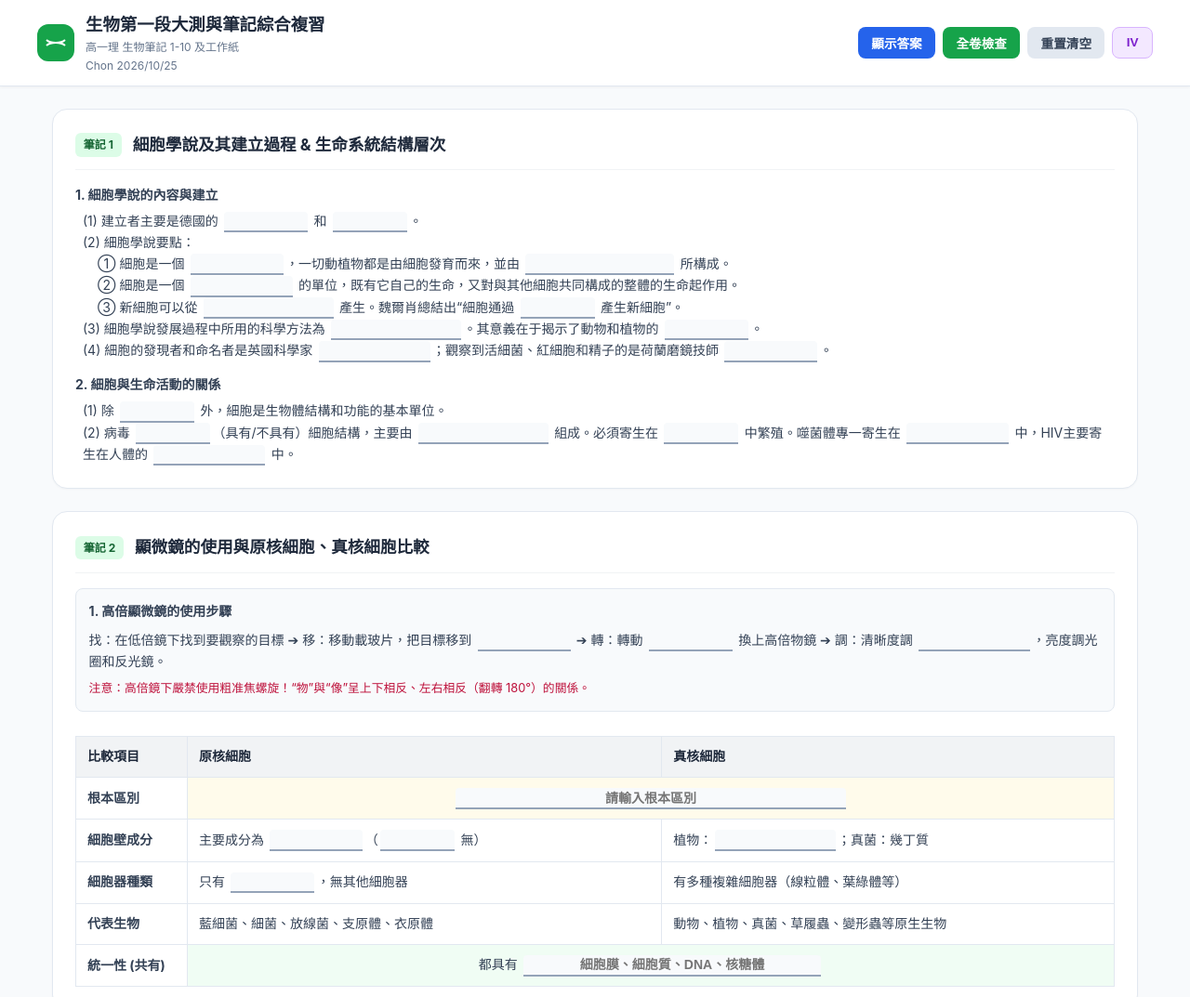
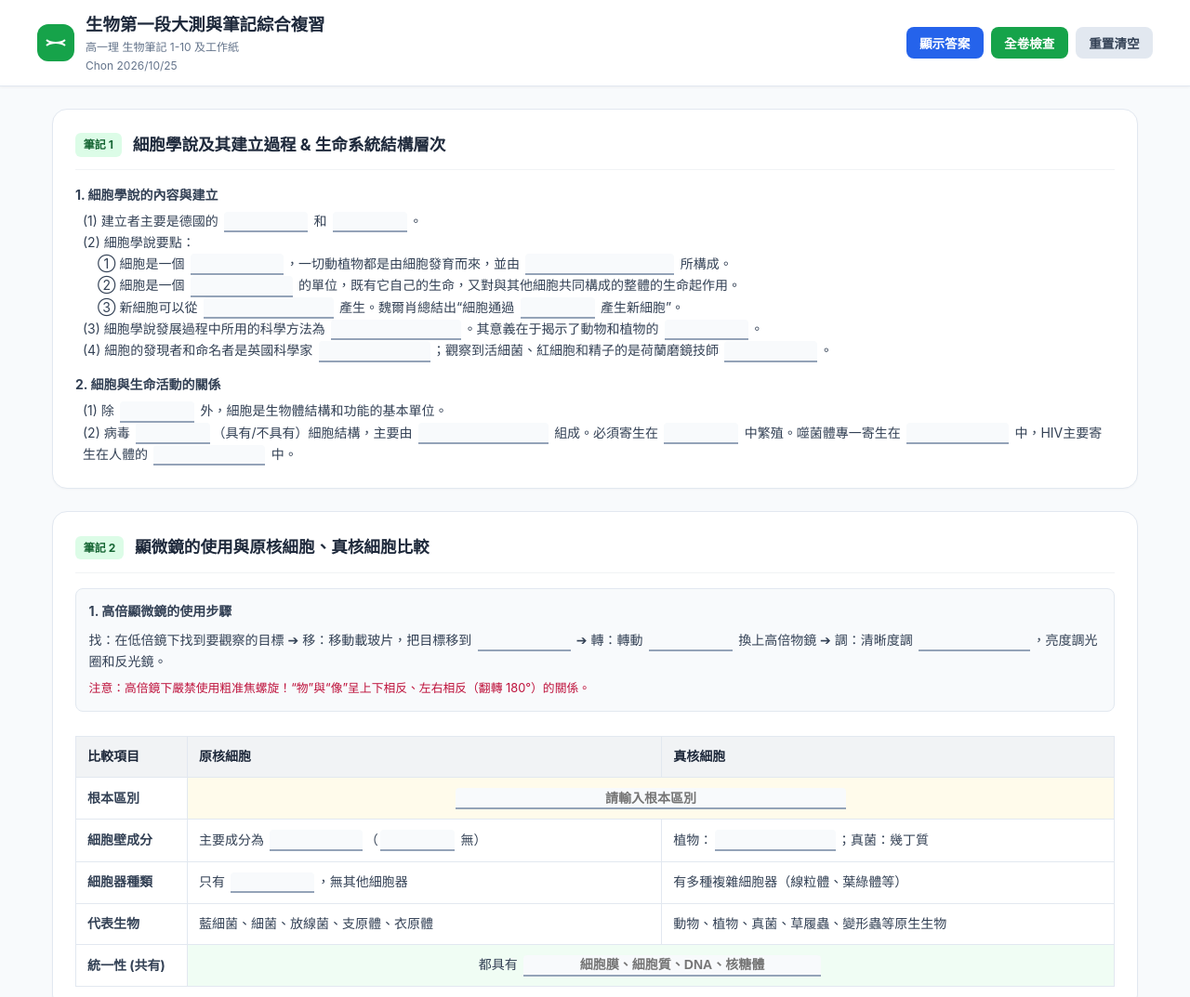
Before and after one commit to 1402004/2026-2027_SC2_T1_bio-test, a plain HTML site: page index-fs.html in a window 1280 px wide. Shown: the top 1073 px of the page at 93% size. Drawn offline with Linux system fonts and the light colour scheme.

Commit message:
Update index-fs.html

```diff
--- a/index-fs.html
+++ b/index-fs.html
@@ -108,8 +108,6 @@
         .btn-green:hover { background-color: var(--primary-dark); }
         .btn-gray { background-color: var(--slate-200); color: var(--slate-700); }
         .btn-gray:hover { background-color: #cbd5e1; }
-        .btn-purple { background-color: #f3e8ff; color: #7e22ce; border: 1px solid #d8b4fe; }
-        .btn-purple:hover { background-color: #e9d5ff; }
 
         .main-container {
             max-width: 1200px;
@@ -344,9 +342,6 @@
                 <button onclick="resetAll()" class="btn btn-gray">
                     <span>重置清空</span>
                 </button>
-                <button onclick="window.location.href='index.html'" class="btn btn-purple">
-                    <span>IV</span>
-                </button>
             </div>
         </div>
     </header>
@@ -366,6 +361,7 @@
             </div>
         </div>
 
+        <!-- 筆記 1 -->
         <section class="card">
             <div class="card-header">
                 <span class="badge">筆記 1</span>
@@ -407,6 +403,7 @@
             </div>
         </section>
 
+        <!-- 筆記 2 -->
         <section class="card">
             <div class="card-header">
                 <span class="badge">筆記 2</span>
@@ -467,6 +464,7 @@
             </div>
         </section>
 
+        <!-- 筆記 3 -->
         <section class="card">
             <div class="card-header">
                 <span class="badge">筆記 3</span>
@@ -516,6 +514,7 @@
             </div>
         </section>
 
+        <!-- 筆記 4 -->
         <section class="card">
             <div class="card-header">
                 <span class="badge">筆記 4</span>
@@ -543,6 +542,7 @@
             </div>
         </section>
 
+        <!-- 筆記 5 -->
         <section class="card">
             <div class="card-header">
                 <span class="badge">筆記 5</span>
@@ -566,6 +566,7 @@
             </div>
         </section>
 
+        <!-- 筆記 6 -->
         <section class="card">
             <div class="card-header">
                 <span class="badge">筆記 6</span>
@@ -597,6 +598,7 @@
             </div>
         </section>
 
+        <!-- 筆記 7 -->
         <section class="card">
             <div class="card-header">
                 <span class="badge">筆記 7</span>
@@ -647,6 +649,7 @@
             </div>
         </section>
 
+        <!-- 筆記 8 -->
         <section class="card">
             <div class="card-header">
                 <span class="badge">筆記 8</span>
@@ -673,6 +676,7 @@
             </div>
         </section>
 
+        <!-- 筆記 9 -->
         <section class="card">
             <div class="card-header">
                 <span class="badge">筆記 9</span>
@@ -728,6 +732,7 @@
             </div>
         </section>
 
+        <!-- 筆記 10 -->
         <section class="card">
             <div class="card-header">
                 <span class="badge">筆記 10</span>
@@ -748,6 +753,7 @@
             </div>
         </section>
 
+        <!-- 生物練習題 / 工作紙題目實戰 -->
         <section class="card">
             <div class="card-header">
                 <span class="badge badge-amber">生物練習題</span>
@@ -755,6 +761,7 @@
             </div>
 
             <div style="display: flex; flex-direction: column; gap: 1.25rem; font-size: 0.875rem;">
+                <!-- 第1題 -->
                 <div style="background-color: var(--slate-50); padding: 1rem; border-radius: 0.75rem; border: 1px solid var(--slate-200);">
                     <p style="font-weight: 700;">第 1 題：兩種單細胞生物觀察（甲與乙）</p>
                     <div class="table-container" style="margin: 0.5rem 0;">
@@ -776,6 +783,7 @@
                     </p>
                 </div>
 
+                <!-- 第2題 -->
                 <div style="background-color: var(--slate-50); padding: 1rem; border-radius: 0.75rem; border: 1px solid var(--slate-200);">
                     <p style="font-weight: 700;">第 2 題：分泌蛋白 Y 標記追蹤數據分析</p>
                     <div class="table-container" style="margin: 0.5rem 0;">
@@ -801,6 +809,7 @@
                     </p>
                 </div>
 
+                <!-- 第3題 -->
                 <div style="background-color: var(--slate-50); padding: 1rem; border-radius: 0.75rem; border: 1px solid var(--slate-200);">
                     <p style="font-weight: 700;">第 3 題：短肽成品 P 反向核算（計算題）</p>
                     <p style="margin-top: 0.35rem;">
@@ -819,6 +828,7 @@
                     </div>
                 </div>
 
+                <!-- 第4題 -->
                 <div style="background-color: var(--slate-50); padding: 1rem; border-radius: 0.75rem; border: 1px solid var(--slate-200);">
                     <p style="font-weight: 700;">第 4 題：核苷酸結構識圖</p>
                     <p style="margin-top: 0.35rem;">已知①連在五碳糖5'端，②為五碳糖（2'位為 -H），A為含氮鹼基。</p>
```
